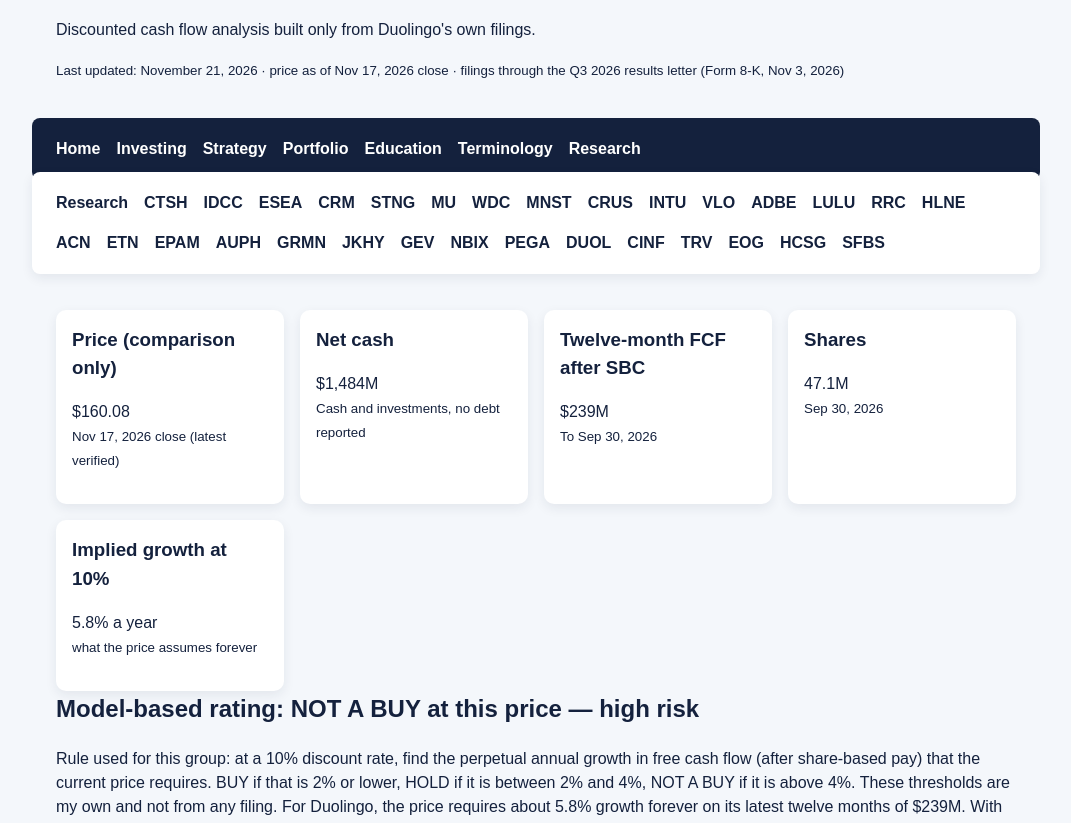
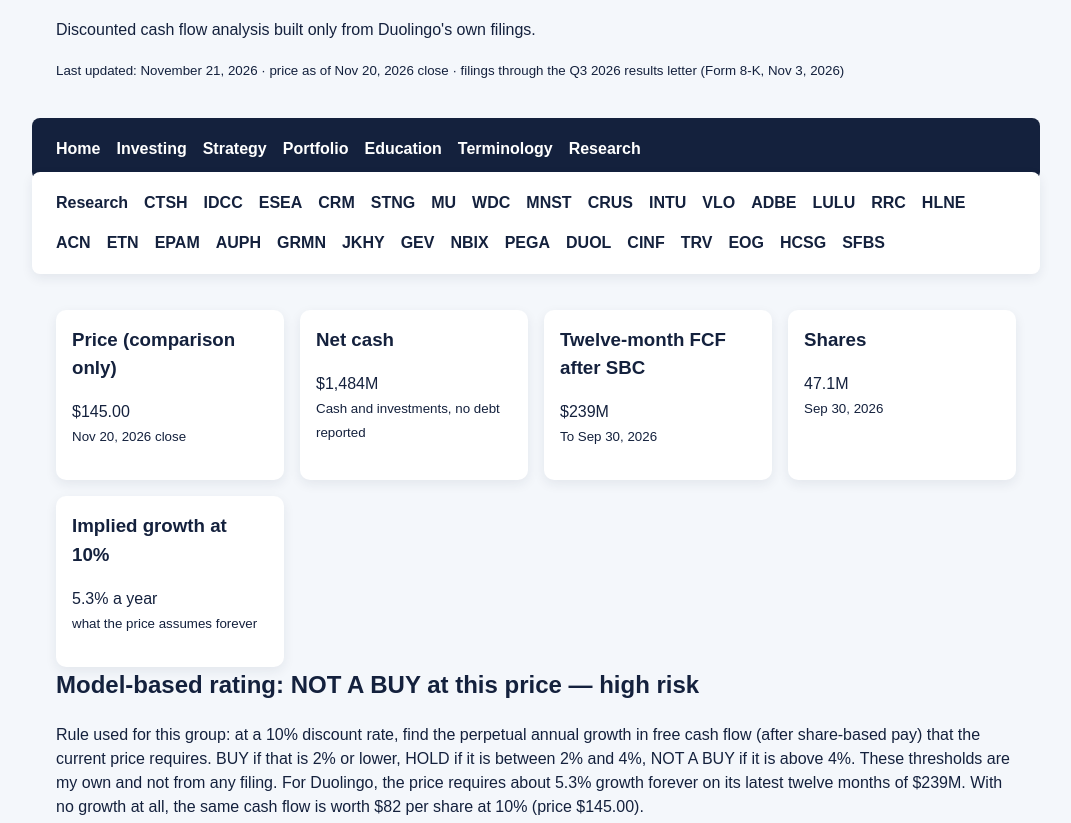
Before and after one commit to madhubabu29/Investing, a plain HTML site: page docs/investing/research/duol.html in a window 1280 px wide. Shown: the part 83-906 px from the top of the page, without its empty margins (104-1175 px from the left). Drawn offline with Linux system fonts and the light colour scheme.

Commit message:
DUOL: use Nov 20, 2026 close of $145 (provided by site owner)
Co-Authored-By: Claude Sonnet 5.5 <noreply@anthropic.com>
Claude-Session: https://claude.ai/code/session_01N3N1JDdcCpRqMbv2kTbykE

```diff
--- a/docs/investing/research/duol.html
+++ b/docs/investing/research/duol.html
@@ -10,7 +10,7 @@
     <header>
       <h1>DUOL (Duolingo) — DCF Valuation</h1>
       <p>Discounted cash flow analysis built only from Duolingo's own filings.</p>
-      <p><small>Last updated: November 21, 2026 · price as of Nov 17, 2026 close · filings through the Q3 2026 results letter (Form 8-K, Nov 3, 2026)</small></p>
+      <p><small>Last updated: November 21, 2026 · price as of Nov 20, 2026 close · filings through the Q3 2026 results letter (Form 8-K, Nov 3, 2026)</small></p>
     </header>
 
     <nav>
@@ -59,13 +59,13 @@
 
     <main>
 <section class="card-grid">
-<article class="card"><h3>Price (comparison only)</h3><p>$160.08<br /><small>Nov 17, 2026 close (latest verified)</small></p></article>
+<article class="card"><h3>Price (comparison only)</h3><p>$145.00<br /><small>Nov 20, 2026 close</small></p></article>
 <article class="card"><h3>Net cash</h3><p>$1,484M<br /><small>Cash and investments, no debt reported</small></p></article><article class="card"><h3>Twelve-month FCF after SBC</h3><p>$239M<br /><small>To Sep 30, 2026</small></p></article><article class="card"><h3>Shares</h3><p>47.1M<br /><small>Sep 30, 2026</small></p></article>
-<article class="card"><h3>Implied growth at 10%</h3><p>5.8% a year<br /><small>what the price assumes forever</small></p></article>
+<article class="card"><h3>Implied growth at 10%</h3><p>5.3% a year<br /><small>what the price assumes forever</small></p></article>
 </section>
 <section><h2>Model-based rating: NOT A BUY at this price — high risk</h2>
-<p>Rule used for this group: at a 10% discount rate, find the perpetual annual growth in free cash flow (after share-based pay) that the current price requires. BUY if that is 2% or lower, HOLD if it is between 2% and 4%, NOT A BUY if it is above 4%. These thresholds are my own and not from any filing. For Duolingo, the price requires about 5.8% growth forever on its latest twelve months of $239M. With no growth at all, the same cash flow is worth $82 per share at 10% (price $160.08).</p>
-<p><strong>What would change this:</strong> A price below about $120 would bring the required growth under 4% (HOLD) and below about $96 under 2% (BUY). At the current price, FCF after share-based pay above about $349M (now $239M) would move it to HOLD.</p>
+<p>Rule used for this group: at a 10% discount rate, find the perpetual annual growth in free cash flow (after share-based pay) that the current price requires. BUY if that is 2% or lower, HOLD if it is between 2% and 4%, NOT A BUY if it is above 4%. These thresholds are my own and not from any filing. For Duolingo, the price requires about 5.3% growth forever on its latest twelve months of $239M. With no growth at all, the same cash flow is worth $82 per share at 10% (price $145.00).</p>
+<p><strong>What would change this:</strong> A price below about $120 would bring the required growth under 4% (HOLD) and below about $96 under 2% (BUY). At the current price, FCF after share-based pay above about $309M (now $239M) would move it to HOLD.</p>
 <p><strong>Main risk to the rating:</strong> Duolingo only became profitable recently: operating income was −$13.3M in 2023, and free cash flow after share-based pay was $55M that year. Share-based pay is about $157M over the latest twelve months, roughly 36% of operating cash flow, up from 34% in the previous version and the highest in this group. Twelve-month FCF after share-based pay slipped from $253M to $239M because share-based pay and capital spending both rose faster than operating cash flow.</p>
 <p><small>Mechanical output of the model, not personalized investment advice; I am not a financial advisor.</small></p></section>
 <section>
@@ -85,16 +85,16 @@
 <section>
 <h2>Value per share by discount rate</h2>
 <table><thead><tr><th>Scenario (FCF after share-based pay, per year)</th><th>8%</th><th>9%</th><th>10%</th><th>11%</th><th>12%</th></tr></thead><tbody><tr><td>Run-rate — latest twelve months: $239M</td><td>$95</td><td>$88</td><td>$82</td><td>$78</td><td>$74</td></tr><tr><td>Base — 3-year average: $144M</td><td>$70</td><td>$65</td><td>$62</td><td>$59</td><td>$57</td></tr><tr><td>Conservative — median year: $154M</td><td>$72</td><td>$68</td><td>$64</td><td>$61</td><td>$59</td></tr><tr><td>Bear — weakest year (floored at 0): $55M</td><td>$46</td><td>$45</td><td>$43</td><td>$42</td><td>$41</td></tr></tbody></table>
-<p>For comparison, the Nov 17, 2026 price was $160.08. At a 10% discount rate and no growth, the price implies a constant FCF of about $606M per year after share-based pay, against $239M reported over the latest twelve months.</p>
+<p>For comparison, the Nov 20, 2026 price was $145.00. At a 10% discount rate and no growth, the price implies a constant FCF of about $535M per year after share-based pay, against $239M reported over the latest twelve months.</p>
 <h2>Sensitivity to growth (latest twelve months of FCF)</h2>
 <table><thead><tr><th>Discount rate</th><th>No growth</th><th>2% growth</th><th>4% growth</th></tr></thead><tbody><tr><td>8%</td><td>$95</td><td>$118</td><td>$163</td></tr><tr><td>9%</td><td>$88</td><td>$105</td><td>$137</td></tr><tr><td>10%</td><td>$82</td><td>$96</td><td>$119</td></tr><tr><td>11%</td><td>$78</td><td>$89</td><td>$107</td></tr><tr><td>12%</td><td>$74</td><td>$83</td><td>$97</td></tr></tbody></table>
 </section>
 <section>
 <h2>Caveats</h2>
-<ul><li>This update uses the third-quarter results letter filed with the SEC on Form 8-K (Nov 3, 2026), not the full Q3 10-Q, which I could not retrieve. The letter is unaudited and gives nine-month operating cash flow and share-based pay but not nine-month capital spending, so twelve-month capital spending is the prior twelve-month figure from the Q2 10-Q plus Q3 2026 less Q3 2025 from the letter.</li><li>2023 capex excludes capitalized software, which was not retrieved for that year, so 2023 FCF is slightly overstated.</li><li>Customer deferred revenue is not subtracted; it is a liability that unwinds as service is delivered.</li><li>The twelve-month figure is derived: 2025 plus nine months 2026 minus nine months 2025.</li><li>The price is the Nov 17, 2026 close, the latest I could verify; the Nov 20 close was not found.</li><li>Cash and debt are taken at the dates shown; leases are not counted as debt.</li></ul>
+<ul><li>This update uses the third-quarter results letter filed with the SEC on Form 8-K (Nov 3, 2026), not the full Q3 10-Q, which I could not retrieve. The letter is unaudited and gives nine-month operating cash flow and share-based pay but not nine-month capital spending, so twelve-month capital spending is the prior twelve-month figure from the Q2 10-Q plus Q3 2026 less Q3 2025 from the letter.</li><li>2023 capex excludes capitalized software, which was not retrieved for that year, so 2023 FCF is slightly overstated.</li><li>Customer deferred revenue is not subtracted; it is a liability that unwinds as service is delivered.</li><li>The twelve-month figure is derived: 2025 plus nine months 2026 minus nine months 2025.</li><li>The price is the Nov 20, 2026 close of $145, as given by the site owner; I did not verify it against a market data source.</li><li>Cash and debt are taken at the dates shown; leases are not counted as debt.</li></ul>
 <p>These are mechanical estimates from reported data, not investment advice; I am not a financial advisor.</p>
 <h2>Sources</h2>
-<ul><li><a href="https://www.sec.gov/Archives/edgar/data/0001562088/000162828026069474/q3fy26duolingo9-30x26share.htm">Duolingo Form 8-K, third-quarter 2026 shareholder letter (Nov 3, 2026)</a></li><li><a href="https://www.sec.gov/cgi-bin/browse-edgar?action=getcompany&CIK=0001562088&type=10-K">Duolingo Form 10-K for 2025 (filed Feb 26, 2026) and Form 10-Q (filed Aug 5, 2026)</a></li><li>Price: Nov 17, 2026 close as reported by AAII, the latest I could verify (comparison only)</li></ul>
+<ul><li><a href="https://www.sec.gov/Archives/edgar/data/0001562088/000162828026069474/q3fy26duolingo9-30x26share.htm">Duolingo Form 8-K, third-quarter 2026 shareholder letter (Nov 3, 2026)</a></li><li><a href="https://www.sec.gov/cgi-bin/browse-edgar?action=getcompany&CIK=0001562088&type=10-K">Duolingo Form 10-K for 2025 (filed Feb 26, 2026) and Form 10-Q (filed Aug 5, 2026)</a></li><li>Price: Nov 20, 2026 close of $145, provided by the site owner (comparison only)</li></ul>
 </section></main>
   </body>
 </html>
```
